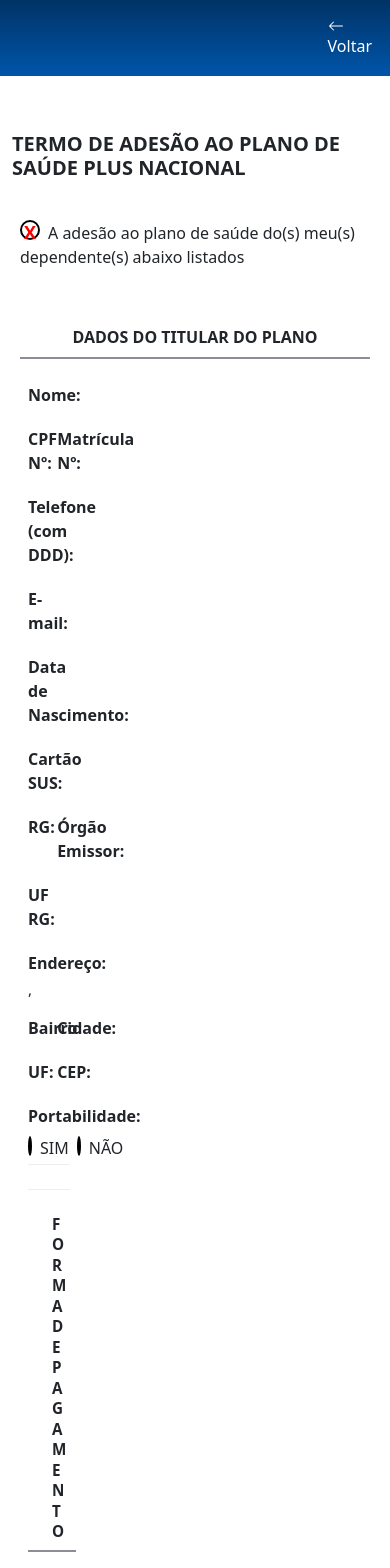
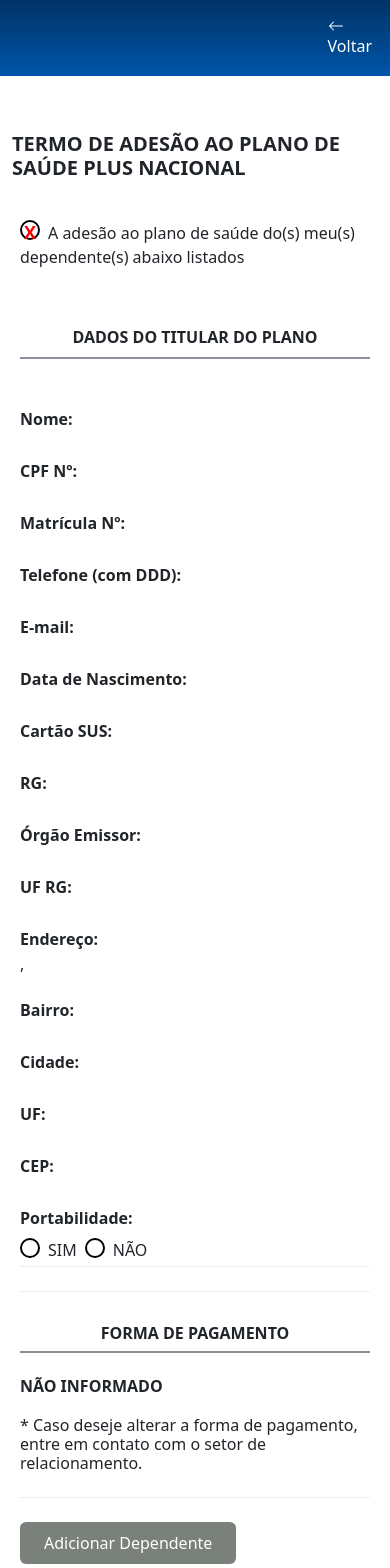
Before and after one commit to afrafep/FormsFrontendAPPChavePasse, a React (Create React App) app: page /Adesao in a window 390 px wide. Shown: the top 1568 px of the page. Built offline with nearby package versions, Linux system fonts and the light colour scheme.

Commit message:
Validacoes

```diff
--- a/src/components/TabelaAdesion/index.tsx
+++ b/src/components/TabelaAdesion/index.tsx
@@ -1052,7 +1052,7 @@ const Tabela: React.FC = () => {
     <div className="max-x-auto">
       <form onSubmit={handleSubmit}>
         {/* Dados do Titular do Plano */}
-        <table className="w-full table-fixed">
+        <table className="min-w-full sm:max-w-sm md:max-w-md lg:max-w-lg xl:max-w-xl">
           <thead>
             <tr>
               <th
@@ -1063,9 +1063,9 @@ const Tabela: React.FC = () => {
               </th>
             </tr>
           </thead>
-          <div className="space-y-4 px-2 sm:px-0 titular-section">
-            <div className="border-b pb-4 mt-4">
-              <div className="grid grid-cols-2 md:grid-cols-3 gap-3 sm:gap-4 titular-grid">
+          <div className="space-y-6">
+            <div className="border-b pb-6 mt-5">
+              <div className="grid grid-cols-1 md:grid-cols-3 gap-6">
                 {/* Nome */}
                 <div className="w-full">
                   <label className="font-bold block mb-1">Nome:</label>
--- a/src/components/TabelaAdesion/styles.css
+++ b/src/components/TabelaAdesion/styles.css
@@ -232,29 +232,3 @@ h2 {
     background-color: #ffff;
   }
 }
-
-@media (max-width: 640px) {
-  .titular-section h3 {
-    margin: 0;
-    font-size: 0.95rem;
-    line-height: 1.35;
-    word-break: break-word;
-  }
-
-  .titular-grid {
-    grid-template-columns: repeat(2, minmax(0, 1fr));
-    gap: 0.75rem;
-  }
-
-  .titular-grid > div {
-    min-width: 0;
-  }
-
-  .titular-grid > div:nth-child(1),
-  .titular-grid > div:nth-child(5),
-  .titular-grid > div:nth-child(7),
-  .titular-grid > div:nth-child(11),
-  .titular-grid > div:nth-child(16) {
-    grid-column: 1 / -1;
-  }
-}
```
